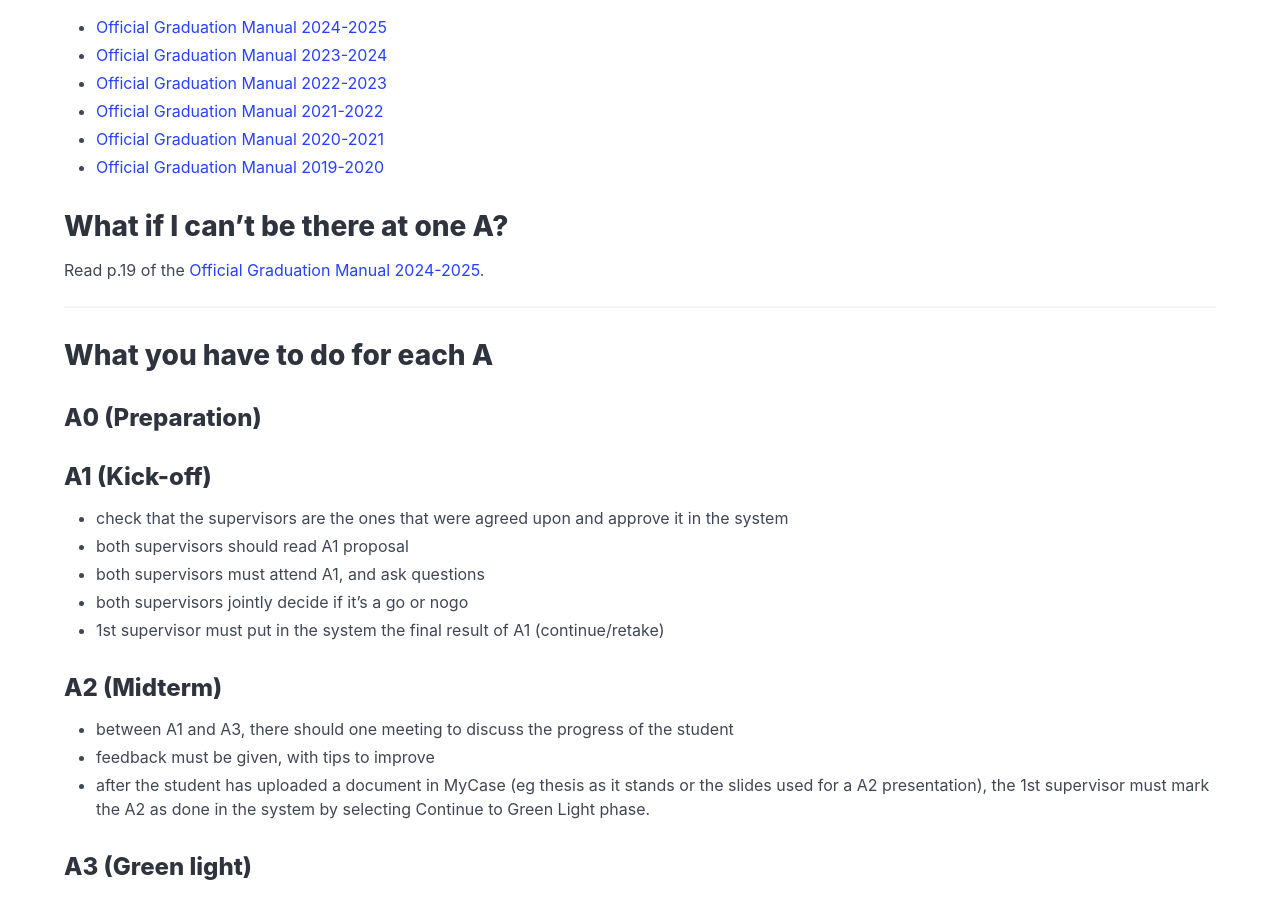
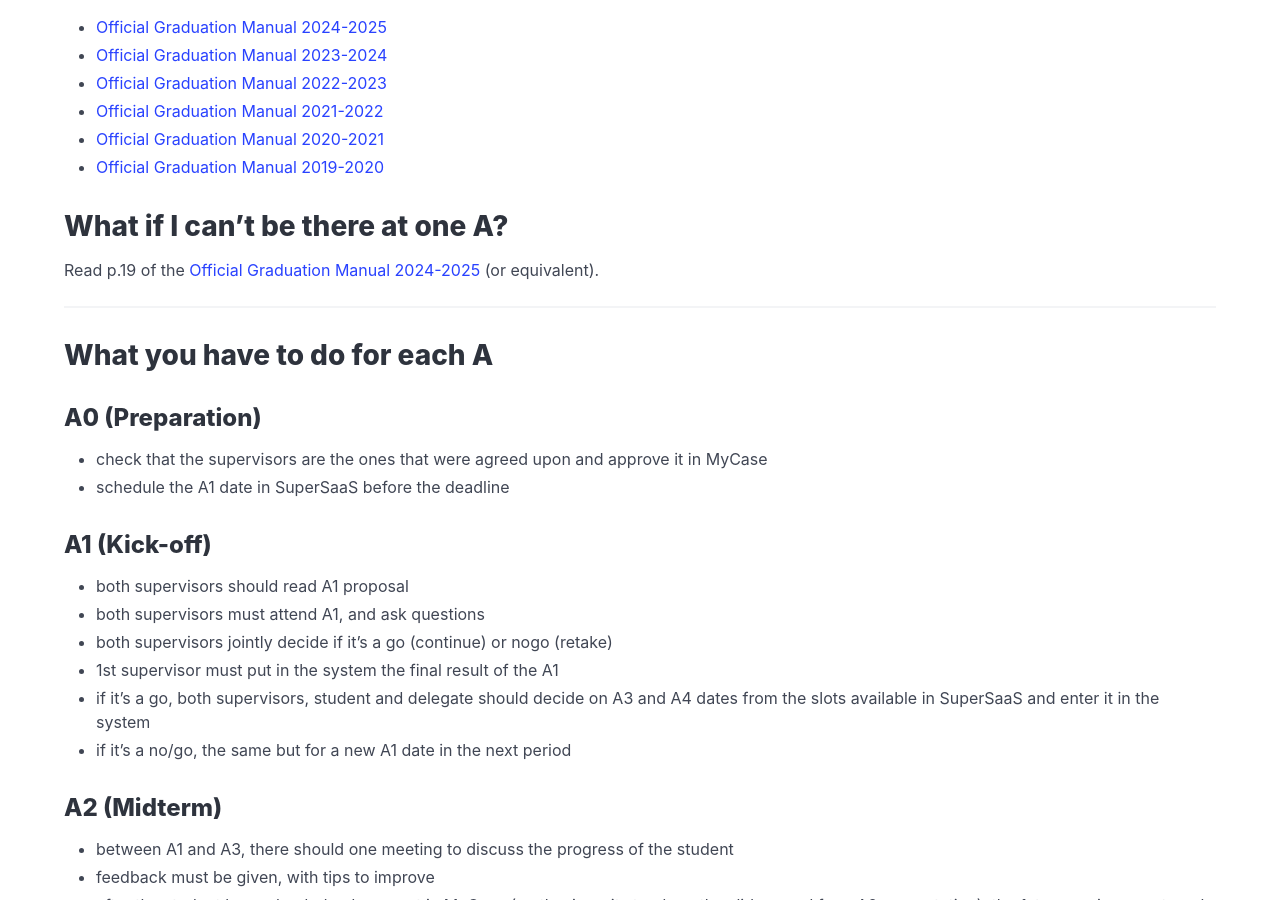
Before and after one commit to tudelft3d/geo2020, a Jekyll site: the page built from supervisors/index.md, in a window 1280 px wide and 900 px high, scrolled down 810 px. Built offline with Jekyll 4.4.1, drawn with Linux system fonts in a browser that asks for light colours.

Commit message:
some things a bit clearer now

```diff
--- a/supervisors/index.md
+++ b/supervisors/index.md
@@ -39,7 +39,7 @@ redirect_from:
 
 
 ## What if I can't be there at one A?
-Read p.19 of the [Official Graduation Manual 2024-2025](../rules/GraduationManualGeomatics2024-2025.pdf).
+Read p.19 of the [Official Graduation Manual 2024-2025](../rules/GraduationManualGeomatics2024-2025.pdf) (or equivalent).
 
 - - -
 
@@ -47,15 +47,17 @@ Read p.19 of the [Official Graduation Manual 2024-2025](../rules/GraduationManua
 
 ### A0 (Preparation)
 
-
+- check that the supervisors are the ones that were agreed upon and approve it in MyCase
+- schedule the A1 date in SuperSaaS before the deadline
 
 ### A1 (Kick-off)
 
-- check that the supervisors are the ones that were agreed upon and approve it in the system
 - both supervisors should read A1 proposal
 - both supervisors must attend A1, and ask questions
-- both supervisors jointly decide if it's a go or nogo
-- 1st supervisor must put in the system the final result of A1 (continue/retake)
+- both supervisors jointly decide if it's a go (continue) or nogo (retake)
+- 1st supervisor must put in the system the final result of the A1
+- if it's a go, both supervisors, student and delegate should decide on A3 and A4 dates from the slots available in SuperSaaS and enter it in the system
+- if it's a no/go, the same but for a new A1 date in the next period
 
 ### A2 (Midterm)
 
```
Also changed, not shown: potentialtopics/index.md (+5 -7 lines), rules/index.md (+13 -14 lines).
